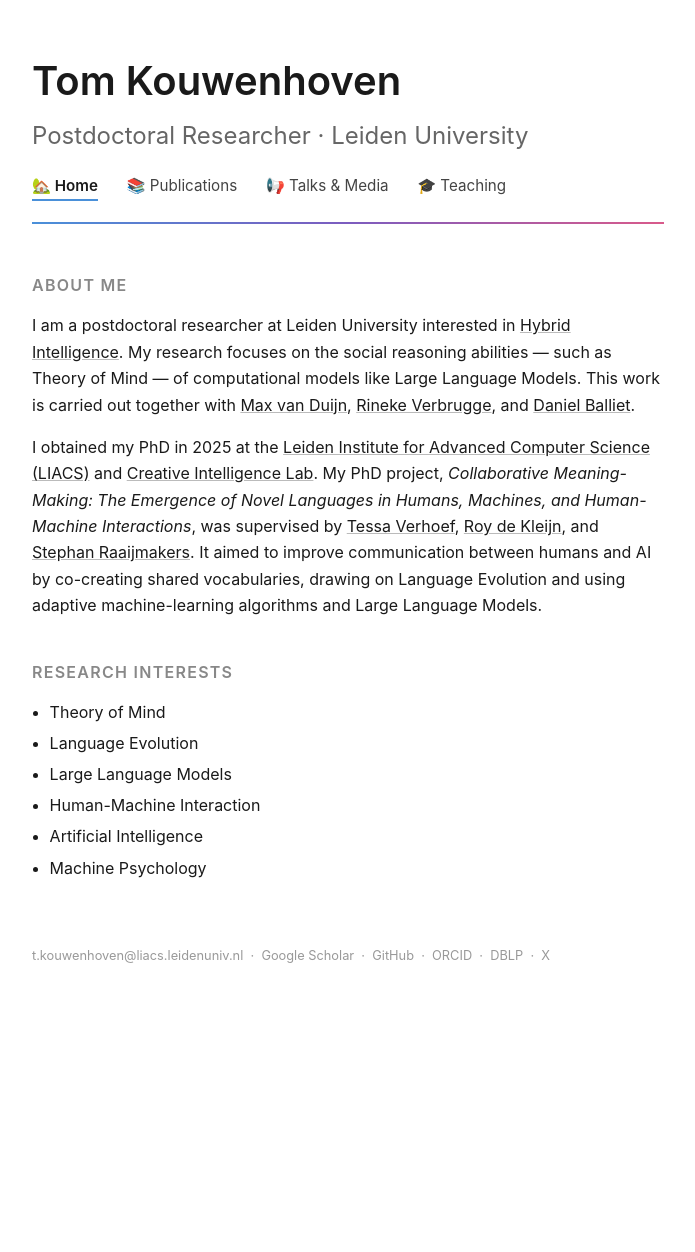
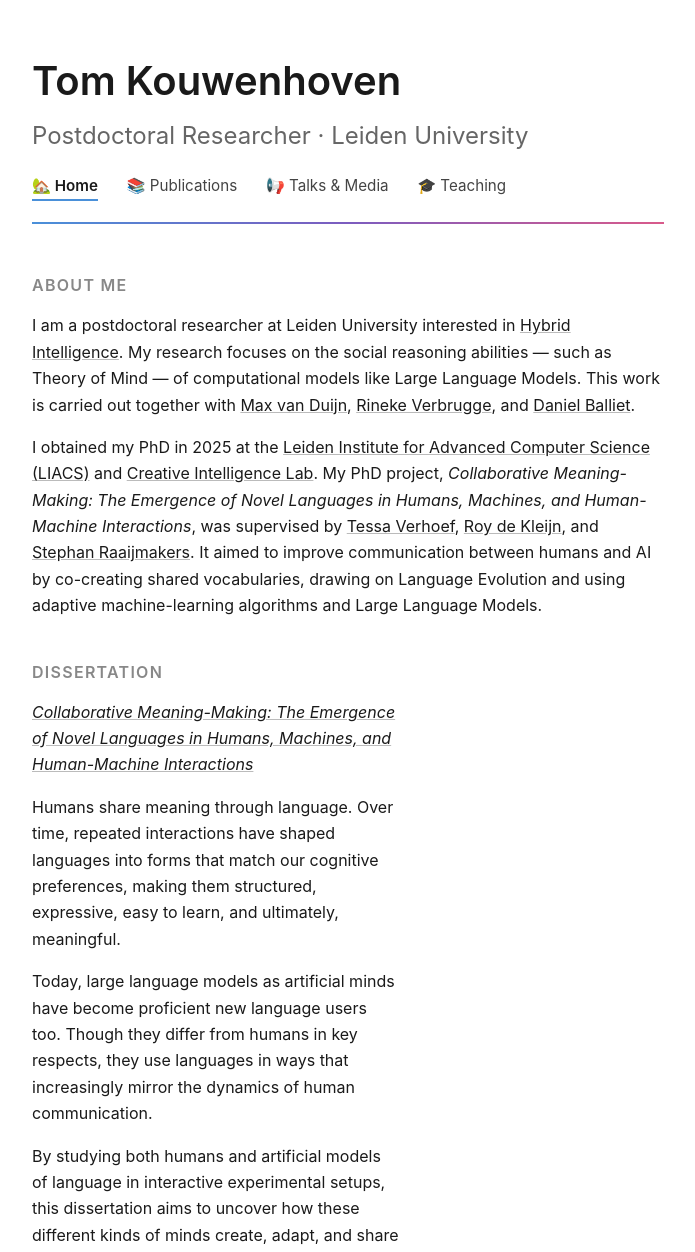
Before and after one commit to tomkouwenhoven/tomkouwenhoven.github.io, a Jekyll site: the page built from index.md, in a window 1280 px wide. Shown: the top 1252 px of the page, without its empty margins (292-987 px from the left). Built offline with Jekyll 4.4.1, drawn with Linux system fonts in a browser that asks for light colours; before the commit the page ends 1030 px from its top, so only the background shows below that; some of the changed text lies outside the part shown.

Commit message:
update index page with thesis.

```diff
--- a/assets/style.css
+++ b/assets/style.css
@@ -267,9 +267,48 @@ ol.bibliography li:hover {
   border: 1px solid rgba(217, 90, 138, 0.25);
 }
 
+/* Dissertation section */
+.dissertation-section ~ p,
+.dissertation-section ~ p + p,
+.dissertation-section ~ p + p + p,
+.dissertation-section ~ p + p + p + p {
+  float: left;
+  width: 58%;
+}
+
+.dissertation-cover {
+  float: right;
+  width: 38%;
+  margin-left: 4%;
+  border-radius: 4px;
+  box-shadow: 0 2px 8px rgba(0, 0, 0, 0.1);
+}
+
+.dissertation-section ~ p + p + p + p + p {
+  float: none;
+  width: 100%;
+  clear: both;
+}
+
+/* Clearfix after dissertation */
+.dissertation-section ~ h2 {
+  clear: both;
+}
+
 /* Responsive */
 @media (max-width: 480px) {
   body {
     padding: 2rem 1rem 3rem;
   }
+
+  .dissertation-section ~ p {
+    float: none;
+    width: 100%;
+  }
+
+  .dissertation-cover {
+    float: none;
+    width: 60%;
+    margin: 1rem auto;
+  }
 }
--- a/index.md
+++ b/index.md
@@ -10,6 +10,19 @@ I am a postdoctoral researcher at Leiden University interested in [Hybrid Intell
 
 I obtained my PhD in 2025 at the [Leiden Institute for Advanced Computer Science (LIACS)](https://liacs.leidenuniv.nl/) and [Creative Intelligence Lab](https://cil.liacs.nl/). My PhD project, *Collaborative Meaning-Making: The Emergence of Novel Languages in Humans, Machines, and Human-Machine Interactions*, was supervised by [Tessa Verhoef](https://www.universiteitleiden.nl/en/staffmembers/tessa-verhoef), [Roy de Kleijn](https://roydekleijn.nl/), and [Stephan Raaijmakers](https://www.universiteitleiden.nl/medewerkers/stephan-raaijmakers). It aimed to improve communication between humans and AI by co-creating shared vocabularies, drawing on Language Evolution and using adaptive machine-learning algorithms and Large Language Models.
 
+## Dissertation
+{: .dissertation-section}
+
+[*Collaborative Meaning-Making: The Emergence of Novel Languages in Humans, Machines, and Human-Machine Interactions*](https://scholarlypublications.universiteitleiden.nl/handle/1887/4281976){:target="_blank"}
+
+Humans share meaning through language. Over time, repeated interactions have shaped languages into forms that match our cognitive preferences, making them structured, expressive, easy to learn, and ultimately, meaningful.
+
+Today, large language models as artificial minds have become proficient new language users too. Though they differ from humans in key respects, they use languages in ways that increasingly mirror the dynamics of human communication.
+
+By studying both humans and artificial models of language in interactive experimental setups, this dissertation aims to uncover how these different kinds of minds create, adapt, and share meaning.
+
+![Dissertation cover]({{ '/media/cover.png' | relative_url }}){: .dissertation-cover}
+
 ## Research interests
 
 - Theory of Mind
```
Also changed, not shown: 1 other file.
